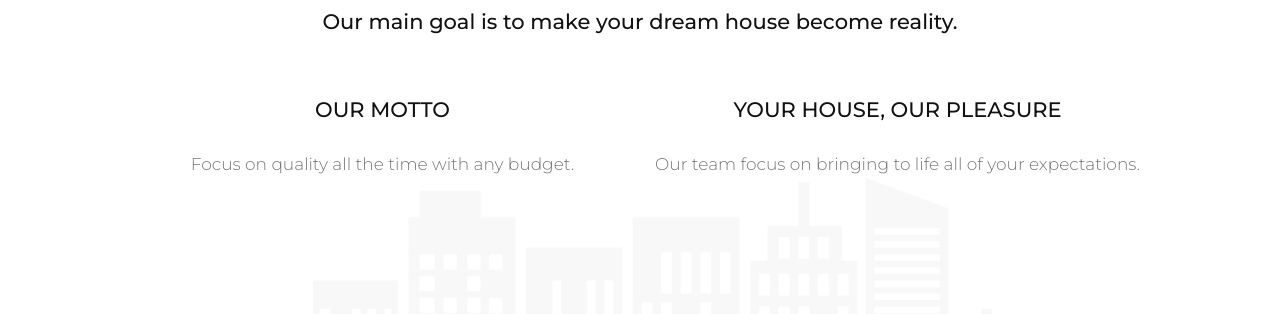
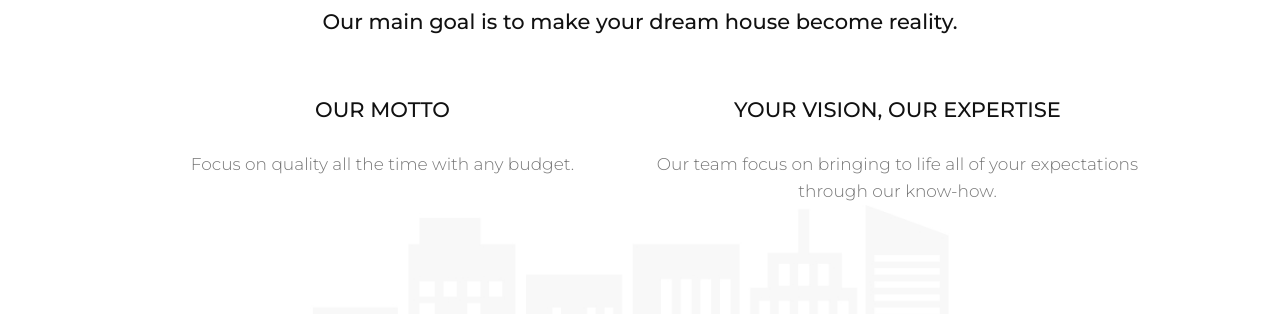
Before and after one commit to adriano-follmann/site-jean, a plain HTML site: page index.html in a window 1280 px wide. Shown: the part 638-952 px from the top of the page. Drawn offline with Linux system fonts and the light colour scheme.

Commit message:
Update page

```diff
--- a/index.html
+++ b/index.html
@@ -123,8 +123,8 @@ Square Real Estate</h1>
                             <p>Focus on quality all the time with any budget.</p>
                         </div>
                         <div class="col-lg-6 col-md-6 col-sm-6 col-xs-12">
-                            <h3 class="about-title">Your house, our pleasure</h3>
-                            <p>Our team focus on bringing to life all of your expectations.</p>
+                            <h3 class="about-title">Your vision, our expertise</h3>
+                            <p>Our team focus on bringing to life all of your expectations through our know-how.</p>
                         </div>
                         <div class="col-lg-12 col-md-12 col-sm-12 col-xs-12 text-center">
                             <div class="build-pic"><img src="./images/building-bottom-pic.jpg" alt="" class="img-responsive">
```
